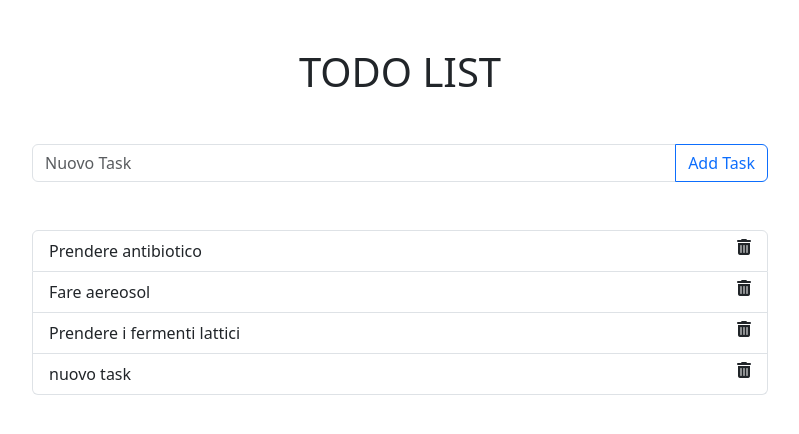
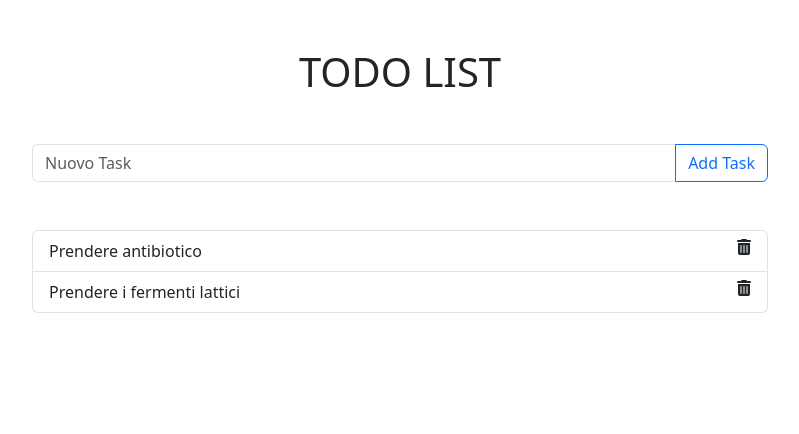
Before and after one commit to MassimoAzzini/php-todo-list-json, a PHP site: page / in a window 1280 px wide. Shown: the top 434 px of the page, without its empty margins (240-1039 px from the left). Run offline with PHP 8.4, Linux system fonts and the light colour scheme; some libraries are stand-ins or nearby versions.

Commit message:
[add] remove task

```diff
--- a/index.html
+++ b/index.html
@@ -48,7 +48,7 @@
               {{ item.title }}
             </span>
 
-            <i class="fa-solid fa-trash-can"></i>
+            <i @click="deleteTask(index)" class="fa-solid fa-trash-can"></i>
 
           </li>
         </ul>
--- a/js/script.js
+++ b/js/script.js
@@ -31,7 +31,16 @@ createApp({
         this.list = result.data;
         this.newTask = '';
       })
+    },
 
+    deleteTask(index){
+      const data = new FormData();
+      data.append('taskIndexDelate', index);
+
+      axios.post(this.apiUrl, data)
+        .then(result => {
+          this.list = result.data;
+        })
     }
 
   },
--- a/server.php
+++ b/server.php
@@ -16,7 +16,16 @@ if(isset($_POST['taskTitle'])){
   ];
 
   file_put_contents('todo-list.json', json_encode($list));
+};
+
+if(isset($_POST['taskIndexDelate'])){
+  $indexTask = $_POST['taskIndexDelate'];
+  array_splice($list,$indexTask,1);
+
+  file_put_contents('todo-list.json', json_encode($list));
 }
 
 
+
+
 echo json_encode($list);
--- a/todo-list.json
+++ b/todo-list.json
@@ -1 +1 @@
-[{"title":"Prendere antibiotico","isDone":false},{"title":"Fare aereosol","isDone":false},{"title":"Prendere i fermenti lattici","isDone":true},{"title":"nuovo task","isDone":false}]
+[{"title":"Prendere antibiotico","isDone":false},{"title":"Prendere i fermenti lattici","isDone":true}]
```
